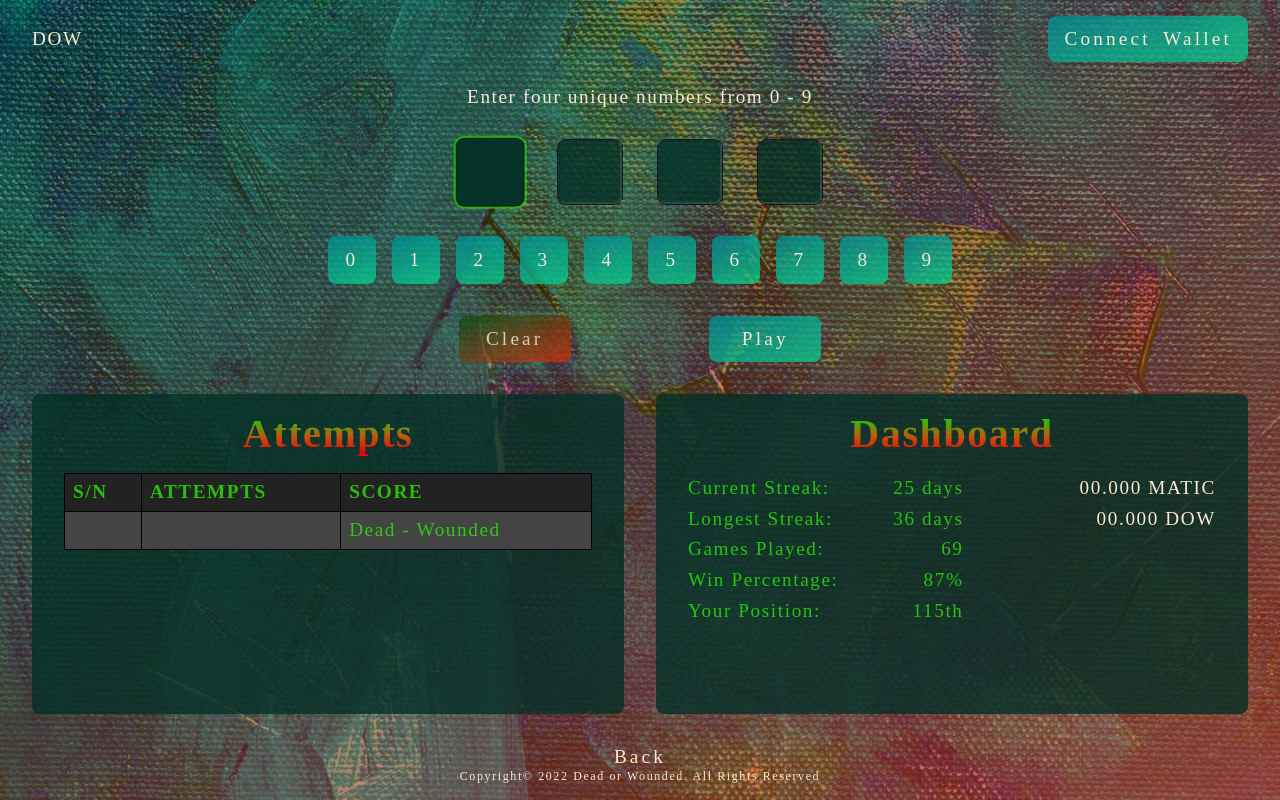
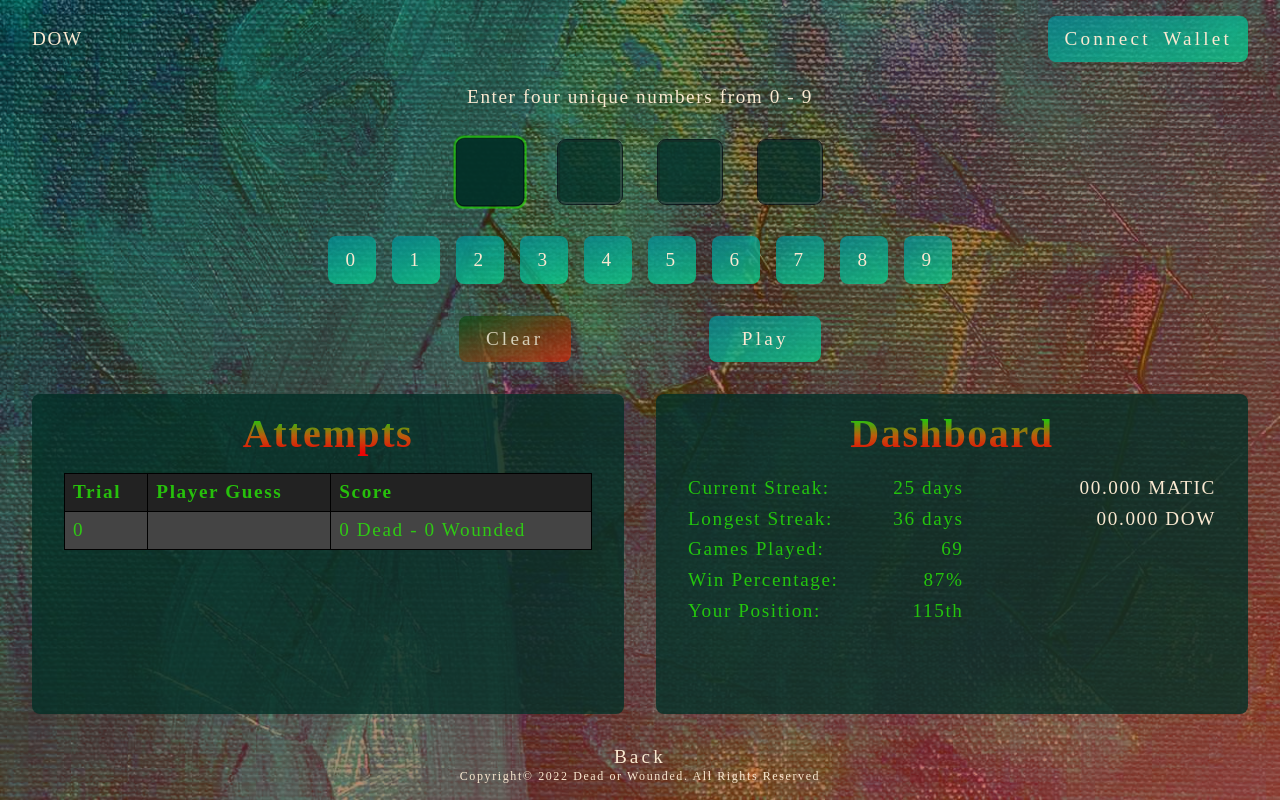
Before and after one commit to AbdulrasheedAdediran/dow-dApp-frontend, a React (Create React App) app: page /startGame in a window 1280 px wide. Built offline with nearby package versions, Linux system fonts and the light colour scheme; a web font is replaced by a local one.

Commit message:
revert to previous version

```diff
--- a/src/components/container/StartGame/Attempts.jsx
+++ b/src/components/container/StartGame/Attempts.jsx
@@ -1,21 +1,36 @@
-import { React } from "react";
+import { React, useState } from "react";
 import "./Attempts.css";
-import Scores from "./Scores";
 
 const Attempts = (props) => {
+  const [roundScores, setRoundScores] = useState([
+    {
+      trial: props.trial,
+      attempt: props.confirmedAttempt,
+      dead: props.dead,
+      wounded: props.wounded,
+    },
+  ]);
   return (
     <section className="attempts">
       <h2>Attempts</h2>
       <table>
         <thead>
           <tr>
-            <th>S/N</th>
-            <th>ATTEMPTS</th>
-            <th>SCORE</th>
+            <th>Trial</th>
+            <th>Player Guess</th>
+            <th>Score</th>
           </tr>
         </thead>
         <tbody>
-          <Scores props={props} />
+          {roundScores.map((roundScore) => (
+            <tr key={roundScore.trial}>
+              <td>{roundScore.trial}</td>
+              <td>{roundScore.confirmedAttempt}</td>
+              <td>
+                {roundScore.dead} Dead - {roundScore.wounded} Wounded
+              </td>
+            </tr>
+          ))}
         </tbody>
       </table>
     </section>
--- a/src/components/container/StartGame/Scores.jsx
+++ /dev/null
@@ -1,15 +0,0 @@
-import React from "react";
-
-const Scores = (props) => {
-  return (
-    <tr key={props.trial}>
-      <td>{props.trial}</td>
-      <td>{props.confirmedAttempt}</td>
-      <td>
-        {props.dead} Dead - {props.wounded} Wounded
-      </td>
-    </tr>
-  );
-};
-
-export default Scores;
--- a/src/components/container/StartGame/StartGame.jsx
+++ b/src/components/container/StartGame/StartGame.jsx
@@ -7,12 +7,18 @@ import Layout from "../../Layout";
 
 const StartGame = () => {
   // Stores and handles the player's inputs
-  const [playerInput, setPlayerInput] = useState([]);
+  const [playerInput, setPlayerInput] = useState({
+    playerInput1: "",
+    playerInput2: "",
+    playerInput3: "",
+    playerInput4: "",
+  });
+
   // Handles disabling/enabling input fields based on validity of input provided
   const [isDisabled, setIsDisabled] = useState(false);
   let [dead, setDead] = useState(0);
   let [wounded, setWounded] = useState(0);
-  let [attempt, setAttempt] = useState(["-", "-", "-", "-"]);
+  let [attempt, setAttempt] = useState([]);
   let [trials, setTrials] = useState(0);
   const [view, setView] = useState("hide");
   const randomNumbers = [4, 2, 3, 1];
@@ -26,6 +32,11 @@ const StartGame = () => {
     const inputs = document.querySelectorAll("input");
     const clearBtn = document.getElementsByClassName("clear");
     const playBtn = document.getElementsByClassName("play");
+    const fieldName = target.getAttribute("name");
+    const fieldValue = target.value;
+    // playeScore == newFormData
+    // addFormData == playerInput
+    const playerScore = { ...playerInput };
 
     // Set valid inputs to be numbers 0 - 9
     const regX = /^[0-9]+$/;
@@ -33,7 +44,9 @@ const StartGame = () => {
     if (regX.test(target.value)) {
       console.log(`regX is ${regX.test(target.value)}`);
       console.log(`e.target.value is ${target.value}`);
-      setPlayerInput((playerInput) => [...playerInput, target.value]);
+      playerScore[fieldName] = fieldValue;
+      // setPlayerInput({ [target.name]: target.value });
+      // setPlayerInput([...playerInput, target.value])
       // playerInput.push(target.value);
       console.log(playerInput);
     } else {
@@ -42,56 +55,13 @@ const StartGame = () => {
       target.value = "";
       target.focus();
       console.log(`e.target.value is ${target.value}`);
-      console.log(playerInput);
+      console.log(`Player Input: ${playerInput.value}`);
+      console.log("PlayerInput1:", playerInput.playerInput1);
+      console.log("PlayerInput2:", playerInput.playerInput2);
+      console.log("PlayerInput3:", playerInput.playerInput3);
+      console.log("PlayerInput4:", playerInput.playerInput4);
     }
 
-    /*=======
-    BUGS
-    1. Must focus on first input onLoad and disable following inputs => DONE
-    2. Must clear inputs onCLick of `Backspace` or `Clear` (including first input)
-    3. Must write to next available input field after clearing
-    4. Handle `null` error in console that pops up when the last input is filled => DONE
-    5. Handle incorrect entry of data into input array that result from cleared inputs
-    6. Handle received the string `true` for the boolean attribute `disabled` warning in console
-
-
-
-    ===== CLEAR =====
-    - If the current input is !empty{
-    keep focus on current input
-    clear the current input;
-    pop the value from the playerInput array;
-    accept a new value;
-    push new value to the playerInput array
-    } else if the current input is empty {
-    switch focus to the previous input;
-    clear the previous input;
-    pop the value from the playerInput array;
-    accept a new value and push it to the playerInput array
-    }
-    else if current input is empty && current input is the first input || previous input is null{
-    keep focus on current input;
-    accept a new value and push it to the playerInput array
-    if maxLength{
-    switch focus to next input
-    }
-    }
-    =======*/
-
-    // clearBtn.onClick(() => {
-    //   let firstInput = inputs[0];
-    //   if (maxLength) {
-    //     target.focus();
-    //     target.value = "";
-    //     playerInput.pop();
-    //   } else if (!maxLength) {
-    //     previous.focus();
-    //     previous.target.value = "";
-    //     playerInput.pop();
-    //   } else if (!maxLength && (target === firstInput || previous === null)) {
-    //     target.focus();
-    //   }
-    // });
     let container = document.getElementsByClassName("input")[0];
     container.onkeyup = (e) => {
       let pressedKey = parseInt(String(e.key));
@@ -112,77 +82,10 @@ const StartGame = () => {
       }
 
       // Move to previous field if empty (user pressed backspace)
-      if (focusedInputLength < maxLength) {
-        let firstInput = inputs[0];
-        if (target === inputs[1]) {
-          previous.attributes["disabled"] = setIsDisabled(false);
-          firstInput.focus();
-          playerInput.pop();
-        }
-        if (previous === null && target === firstInput) {
-          target.focus();
-          playerInput.pop();
-          setPlayerInput([]);
-        } else if (previous !== firstInput) {
-          previous.attributes["disabled"] = setIsDisabled(true);
-          playerInput.pop();
-          previous.focus();
-        } else if (target === lastInput) {
-          target.value = "";
-          playerInput.pop();
-          target.focus();
-        }
-      }
+    };
+  };
 
-      // Move to previous field if empty (user pressed backspace)
-      // else if (focusedInputLength < minLength) {
-      //   // let previous = target.previousElementSibling;
-      //   if (previous === null) {
-      //     return;
-      //   } else if (
-      //     previous.tagName.toLowerCase() === "input" ||
-      //     previous.attributes[isDisabled]
-      //   ) {
-      //     previous.focus();
-      //     playerInput.pop();
-      //   }
-      // }
-    };
-    // const key = event.key;
-    // let pressedKey = String(e.key);
-    // if (pressedKey === "Backspace" || pressedKey === "Delete") {
-    //   e.preventDefault();
-    //   let firstInput = inputs[0];
-    //   let focusedInputLength = target.value.length;
-    //   if (focusedInputLength >= maxLength) {
-    //     target.focus();
-    //     target.value = "";
-    //     playerInput.pop();
-    //   } else if (focusedInputLength < maxLength) {
-    //     previous.attributes["disabled"] = setIsDisabled(true);
-    //     previous.focus();
-    //     previous.target.value = "";
-    //     playerInput.pop();
-    //   } else if (
-    //     focusedInputLength < maxLength &&
-    //     (target === firstInput || previous === null)
-    //   ) {
-    //     target.focus();
-    //   }
-    // }
-    // Disable Play button until all inputs are complete
-    // const lastInput = inputs[inputs.length - 1];
-    // if (lastInput.length >= maxLength) {
-    //   playBtn.attributes["disabled"] = setIsDisabled(true);
-    // } else {
-    //   playBtn.attributes["disabled"] = setIsDisabled(false);
-    // }
-    /***======== */
-  };
-  // numberButtons.addEventListener("click", (e) => {
-  //   e.target.value = numberButtons.innerText;
-  // });
-  const handlePlay = (e) => {
+  const handlePlay = async (e) => {
     const entries = document.querySelector(".entries");
     const inputs = document.querySelectorAll("input");
     const winMessage = "WAY TO GO GENIUS, YOU WON!!!";
@@ -356,43 +259,3 @@ const StartGame = () => {
 };
 
 export default StartGame;
-
-/**
-
-
-    // FOCUS NEXT INPUT FIELD
-    const { maxLength, name, value } = e.target;
-    const { fieldName, fieldIndex } = name.split("-");
-    // Check if max length has been reached
-    if (value.length >= maxLength) {
-      // Check if it's not the last input field
-      if (parseInt(value, 10) < 4) {
-        // Get the next input field
-        const nextInputField = document.querySelector(
-          `input[name=playerInput${parseInt(fieldIndex, 10) + 1}]`
-        );
-        // If found, focus next field
-        if (nextInputField !== null) {
-          nextInputField.focus();
-        }
-      }
-
-
-      ===========================
-
-       // Check if max length has been reached
-    if (value.length >= maxLength) {
-      // Check if it's not the last input field
-      if (parseInt(value, 10) < 4) {
-        // Get the next input field
-        const nextInputField = document.querySelector(
-          `input[name=playerInput${parseInt(fieldIndex, 10) + 1}]`
-        );
-        // If found, focus next field
-        if (nextInputField !== null) {
-          nextInputField.focus();
-        }
-      }
-    }
-  };
- */
```
